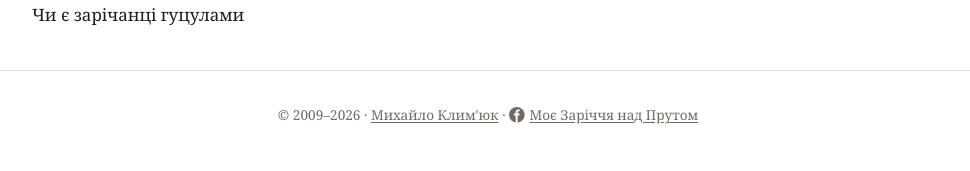
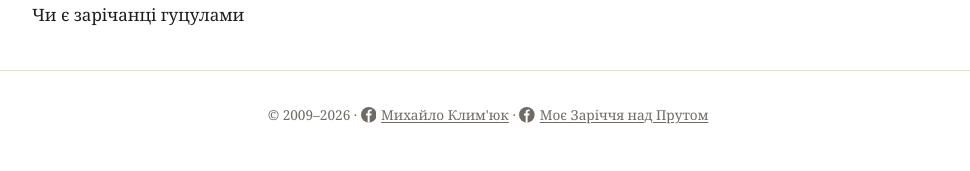
Before and after one commit to zarichchya/zarichchya.github.io, a Jekyll site: the page built from index.html, in a window 1280 px wide. Shown: the part 2206-2377 px from the top of the page, without its empty margins (152-1122 px from the left). Built offline with Jekyll 4.4.1, drawn with Linux system fonts in a browser that asks for light colours.

Commit message:
Add Facebook icon to the author link in the footer

```diff
--- /dev/null
+++ b/_includes/fb-icon.html
@@ -0,0 +1,2 @@
+{%- comment -%} Round "f" Facebook icon for links to Facebook pages; styled by .fb-link in template.css. {%- endcomment -%}
+<svg viewBox="0 0 24 24" aria-hidden="true"><circle class="fb-disc" cx="12" cy="12" r="12"/><path class="fb-f" d="M10.2 24v-10.8H7.6V10h2.6V7.9c0-2.6 1.6-4 3.9-4 1.1 0 2.1.1 2.3.1v2.7h-1.6c-1.3 0-1.5.6-1.5 1.5V10h3l-.4 3.2h-2.6V24z"/></svg>
--- a/_includes/footer.html
+++ b/_includes/footer.html
@@ -1,5 +1,5 @@
 <footer class="site">
 <div class="wrap">
-<p class="foot-note">&copy; {{ site.since }}–{{ site.time | date: "%Y" }} · <a href="{{ site.author.url }}">{{ site.author.name }}</a> · <a class="fb-link" href="{{ site.facebook.page }}" target="_blank" rel="noopener" title="Наша сторінка у Facebook"><svg viewBox="0 0 24 24" aria-hidden="true"><circle class="fb-disc" cx="12" cy="12" r="12"/><path class="fb-f" d="M10.2 24v-10.8H7.6V10h2.6V7.9c0-2.6 1.6-4 3.9-4 1.1 0 2.1.1 2.3.1v2.7h-1.6c-1.3 0-1.5.6-1.5 1.5V10h3l-.4 3.2h-2.6V24z"/></svg>{{ site.title }}</a></p>
+<p class="foot-note">&copy; {{ site.since }}–{{ site.time | date: "%Y" }} · <a class="fb-link" href="{{ site.author.url }}" target="_blank" rel="noopener" title="Сторінка автора у Facebook">{% include fb-icon.html %}{{ site.author.name }}</a> · <a class="fb-link" href="{{ site.facebook.page }}" target="_blank" rel="noopener" title="Наша сторінка у Facebook">{% include fb-icon.html %}{{ site.title }}</a></p>
 </div>
 </footer>
```
